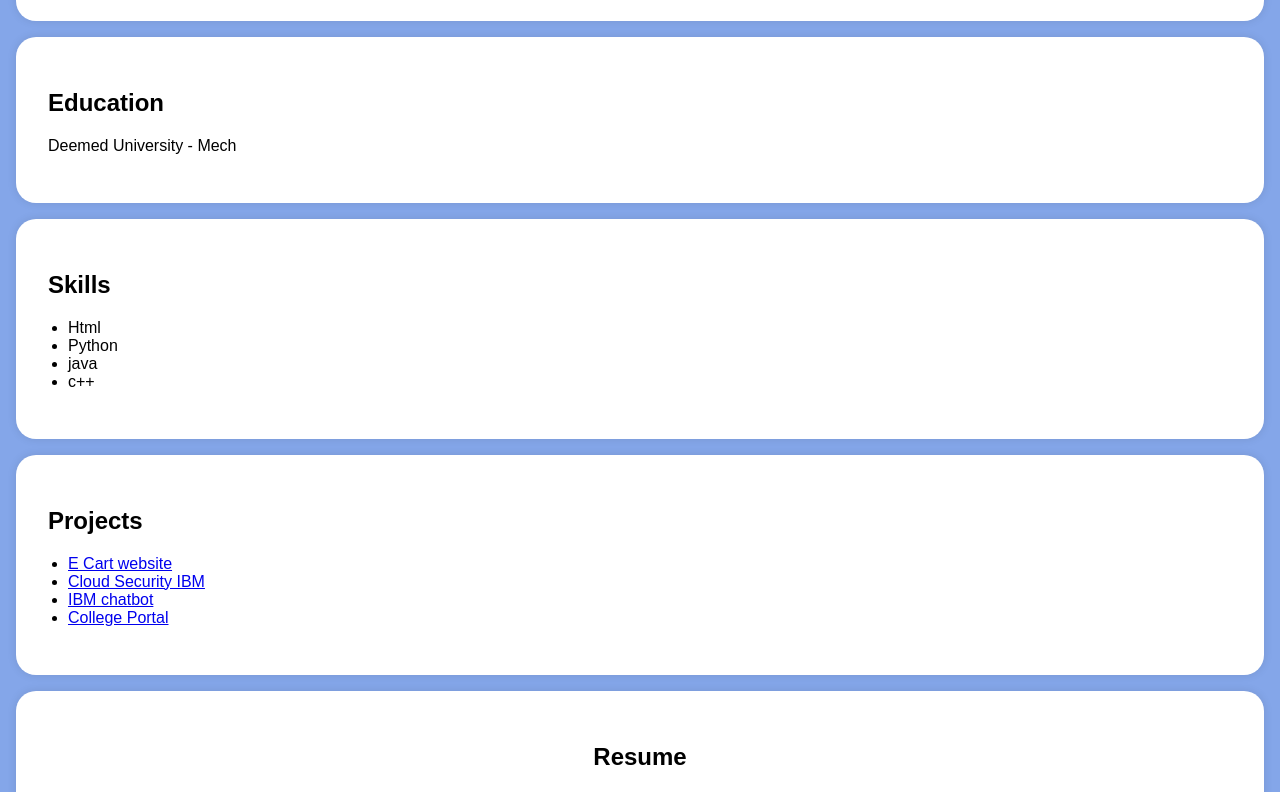
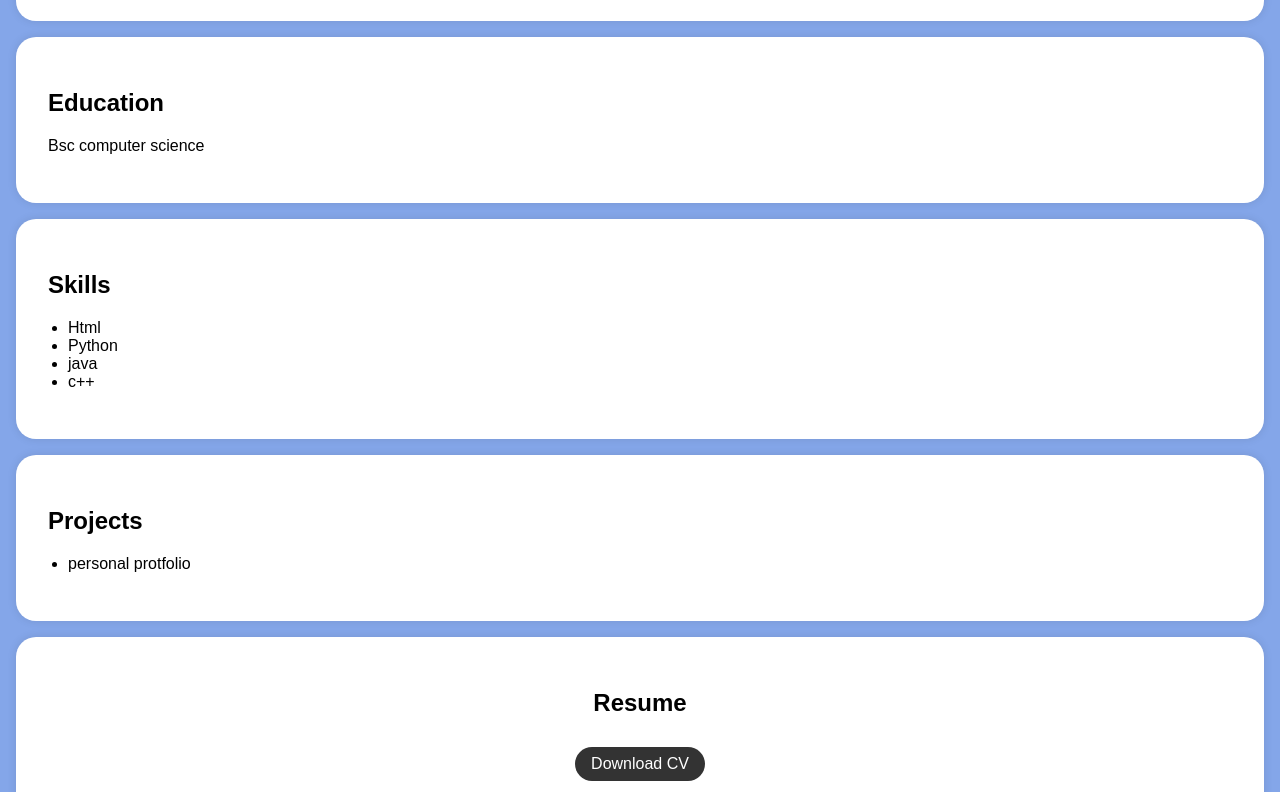
Before and after one commit to smaheshwari18/digital-protofolio-, a plain HTML site: page index.html in a window 1280 px wide. Shown: the part 409-1201 px from the top of the page. Drawn offline with Linux system fonts and the light colour scheme.

Commit message:
Update index.html

```diff
--- a/index.html
+++ b/index.html
@@ -124,7 +124,7 @@
     <section id="education">
         <div class="section-content">
             <h2>Education</h2>
-            <p>Deemed University  - Mech</p>
+            <p>Bsc computer science</p>
 
 
         </div>
@@ -148,10 +148,7 @@
         <div class="section-content">
             <h2>Projects</h2>
             <ul>
-                <li><a href="#">E Cart website</a></li>
-                <li><a href="#">Cloud Security IBM</a></li>
-                <li><a href="#">IBM chatbot</a></li>
-                <li><a href="#">College Portal</a></li>
+                <li>personal protfolio</a></li>
                 <!-- Add more project links here -->
             </ul>
         </div>
```
